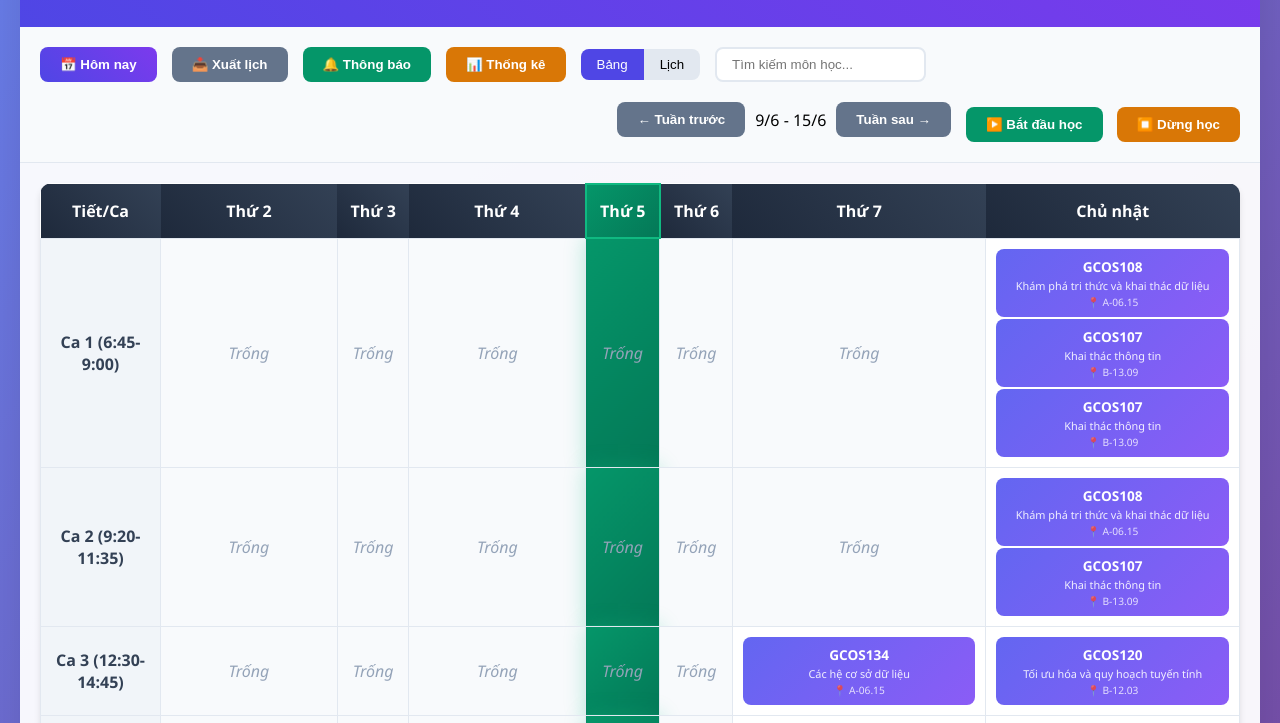
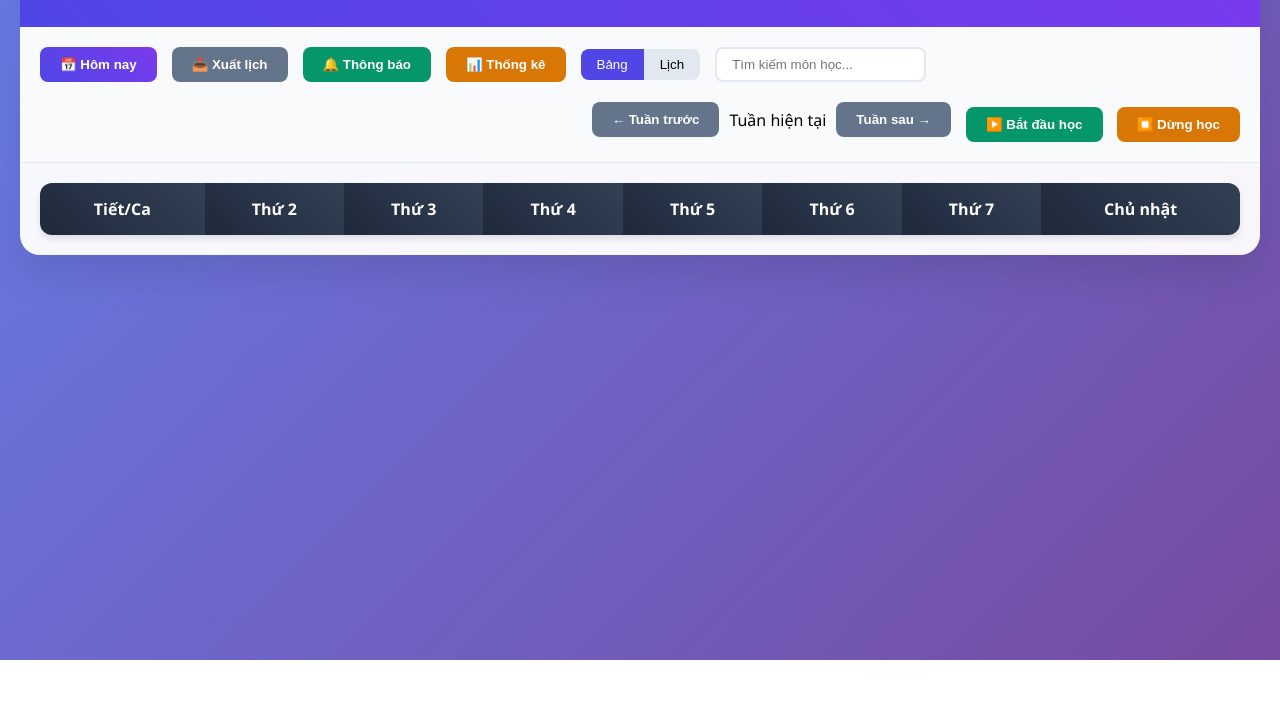
Before and after one commit to LuongXuanNhat/Schedule-Master-2025, a plain HTML site: page index.html in a window 1280 px wide. Shown: the part 140-863 px from the top of the page. After the commit the page ends 800 px from the top, so only its background shows below. Drawn offline with Linux system fonts and the light colour scheme.

Commit message:
Update index.html

```diff
--- a/index.html
+++ b/index.html
@@ -602,8 +602,11 @@
         }
 
         function findClassesInSlot(day, slot) {
-            return scheduleData.filter(classInfo => {
+             return scheduleData.filter(classInfo => {
                 if (classInfo.day !== day) return false;
+
+                // Kiểm tra xem có phải trong khoảng thời gian học không
+                if (!isClassActiveInCurrentWeek(classInfo)) return false;
 
                 const startPeriod = classInfo.period;
                 const endPeriod = startPeriod + classInfo.duration - 1;
@@ -613,7 +616,30 @@
                 return (startPeriod <= slotEnd && endPeriod >= slotStart);
             });
         }
+        function isClassActiveInCurrentWeek(classInfo) {
+            const currentDate = new Date();
+            currentDate.setDate(currentDate.getDate() + (currentWeekOffset * 7));
 
+            const dateRange = classInfo.dates.split('-');
+            const startDate = parseVietnameseDate(dateRange[0]);
+            const endDate = parseVietnameseDate(dateRange[1]);
+
+            // Kiểm tra xem tuần hiện tại có nằm trong khoảng thời gian học không
+            const weekStart = new Date(currentDate);
+            weekStart.setDate(currentDate.getDate() - currentDate.getDay() + 1);
+
+            const weekEnd = new Date(weekStart);
+            weekEnd.setDate(weekStart.getDate() + 6);
+
+            return (weekStart <= endDate && weekEnd >= startDate);
+        }
+        function parseVietnameseDate(dateStr) {
+            const parts = dateStr.trim().split('/');
+            const day = parseInt(parts[0]);
+            const month = parseInt(parts[1]) - 1; // Month is 0-indexed
+            const year = parseInt('20' + parts[2]); // Assuming 25 means 2025
+            return new Date(year, month, day);
+        }
         function showClassDetail(classInfo) {
             const modal = document.getElementById('class-modal');
             const title = document.getElementById('modal-title');
```
